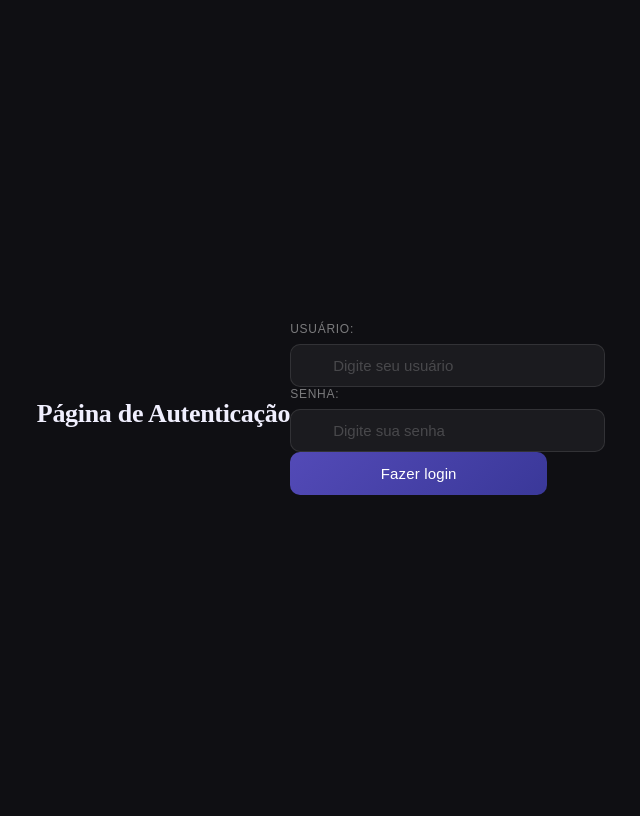
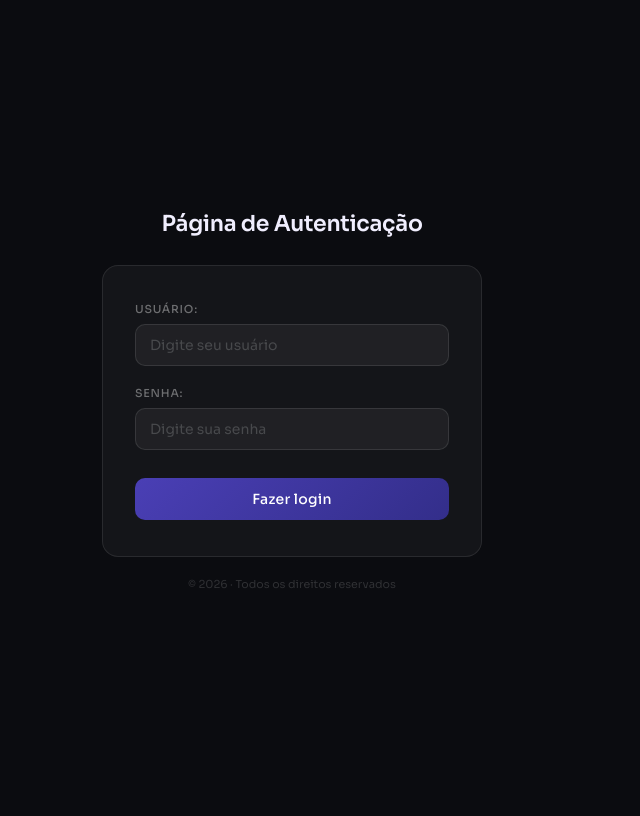
Before and after one commit to SouFigueiredo/extensionproject, a PHP site: page / in a window 1280 px wide. Shown: the whole page, without its empty margins (348-988 px from the left). After the commit the page ends 588 px from the top, so only its background shows below. Run offline with PHP 8.4, Linux system fonts and the light colour scheme.

Commit message:
Update style.css

```diff
--- a/style.css
+++ b/style.css
@@ -1,211 +1,121 @@
+@import url('https://fonts.googleapis.com/css2?family=Sora:wght@300;400;500;600&display=swap');
 
+*, *::before, *::after {
+  box-sizing: border-box;
+  margin: 0;
+  padding: 0;
+}
 
 body {
   min-height: 100vh;
-      background: #0f0f13;
+  background: #0b0c10;
   display: flex;
+  flex-direction: column;
   align-items: center;
   justify-content: center;
-      font-family: 'DM Sans', sans-serif;
-      overflow: hidden;
+  font-family: 'Sora', sans-serif;
+  color: #e8e6f0;
+  padding: 24px;
 }
 
-    .bg-glow {
-      position: fixed;
-      width: 600px;
-      height: 600px;
-      border-radius: 50%;
-      background: radial-gradient(circle, rgba(83,74,183,0.18) 0%, transparent 70%);
-      top: -100px;
-      left: -100px;
-      pointer-events: none;
+/* --- Header --- */
+header {
+  margin-bottom: 28px;
+  text-align: center;
 }
 
-    .bg-glow2 {
-      position: fixed;
-      width: 400px;
-      height: 400px;
-      border-radius: 50%;
-      background: radial-gradient(circle, rgba(29,158,117,0.12) 0%, transparent 70%);
-      bottom: -80px;
-      right: -80px;
-      pointer-events: none;
+header h1 {
+  font-size: 22px;
+  font-weight: 600;
+  color: #f0eefe;
+  letter-spacing: -0.3px;
 }
 
-    .card {
-      position: relative;
-      background: #18181f;
-      border: 1px solid rgba(255,255,255,0.08);
-      border-radius: 20px;
-      padding: 48px 44px;
+/* --- Formulário (card) --- */
+main {
   width: 100%;
-      max-width: 420px;
-      animation: fadeUp 0.5s ease both;
+  max-width: 380px;
+  background: rgba(255, 255, 255, 0.04);
+  border: 1px solid rgba(255, 255, 255, 0.09);
+  border-radius: 16px;
+  padding: 36px 32px;
+  animation: fadeUp 0.45s ease both;
 }
 
 @keyframes fadeUp {
-      from { opacity: 0; transform: translateY(24px); }
+  from { opacity: 0; transform: translateY(18px); }
   to   { opacity: 1; transform: translateY(0); }
 }
 
-    .logo-icon {
-      width: 44px;
-      height: 44px;
-      border-radius: 12px;
-      background: linear-gradient(135deg, #534AB7, #1D9E75);
-      display: flex;
-      align-items: center;
-      justify-content: center;
-      margin-bottom: 28px;
+/* --- Labels --- */
+label {
+  display: block;
+  font-size: 11px;
+  font-weight: 500;
+  letter-spacing: 0.07em;
+  text-transform: uppercase;
+  color: rgba(255, 255, 255, 0.38);
+  margin-bottom: 8px;
 }
 
-    .logo-icon svg {
-      width: 22px;
-      height: 22px;
-      fill: #fff;
-    }
-
-    h1 {
-      font-family: 'Playfair Display', serif;
-      font-size: 26px;
-      font-weight: 600;
-      color: #f0effe;
-      margin-bottom: 6px;
-      letter-spacing: -0.3px;
-    }
-
-    .subtitle {
+/* --- Inputs --- */
+input[type="text"],
+input[type="password"] {
+  width: 100%;
+  background: rgba(255, 255, 255, 0.05);
+  border: 1px solid rgba(255, 255, 255, 0.1);
+  border-radius: 10px;
+  padding: 11px 14px;
   font-size: 14px;
-      color: rgba(255,255,255,0.38);
-      margin-bottom: 36px;
-    }
-
-    .field {
+  color: #f0eefe;
+  font-family: 'Sora', sans-serif;
+  outline: none;
+  transition: border-color 0.2s, background 0.2s;
   margin-bottom: 20px;
 }
 
-    label {
-      display: block;
-      font-size: 12px;
-      font-weight: 500;
-      letter-spacing: 0.06em;
-      text-transform: uppercase;
-      color: rgba(255,255,255,0.45);
-      margin-bottom: 8px;
+input::placeholder {
+  color: rgba(255, 255, 255, 0.18);
 }
 
-    .input-wrap {
-      position: relative;
+input:focus {
+  border-color: rgba(74, 63, 181, 0.75);
+  background: rgba(74, 63, 181, 0.08);
 }
 
-    .input-icon {
-      position: absolute;
-      left: 14px;
-      top: 50%;
-      transform: translateY(-50%);
-      color: rgba(255,255,255,0.25);
-      pointer-events: none;
-      display: flex;
+/* --- Esconder os <br> com display none no label+input já resolve,
+       mas como o HTML usa br, vamos só garantir o espaçamento via inputs --- */
+br {
+  display: none;
 }
 
-    input[type="text"],
-    input[type="password"] {
-      width: 100%;
-      background: rgba(255,255,255,0.05);
-      border: 1px solid rgba(255,255,255,0.1);
-      border-radius: 10px;
-      padding: 12px 14px 12px 42px;
-      font-size: 15px;
-      color: #f0effe;
-      font-family: 'DM Sans', sans-serif;
-      outline: none;
-      transition: border-color 0.2s, background 0.2s;
-    }
-
-    input::placeholder { color: rgba(255,255,255,0.2); }
-
-    input:focus {
-      border-color: rgba(83,74,183,0.7);
-      background: rgba(83,74,183,0.07);
-    }
-
-    .toggle-pass {
-      position: absolute;
-      right: 14px;
-      top: 50%;
-      transform: translateY(-50%);
-      background: none;
-      border: none;
-      cursor: pointer;
-      color: rgba(255,255,255,0.25);
-      padding: 0;
-      display: flex;
-      transition: color 0.2s;
-    }
-
-    .toggle-pass:hover { color: rgba(255,255,255,0.55); }
-
-    .forgot {
-      text-align: right;
-      margin-top: -12px;
-      margin-bottom: 28px;
-    }
-
-    .forgot a {
-      font-size: 12px;
-      color: rgba(83,74,183,0.85);
-      text-decoration: none;
-      transition: color 0.2s;
-    }
-
-    .forgot a:hover { color: #8f88e0; }
-
+/* --- Botão --- */
 button[type="submit"] {
   width: 100%;
-      padding: 13px;
+  margin-top: 8px;
+  padding: 12px;
   border-radius: 10px;
   border: none;
-      background: linear-gradient(135deg, #534AB7 0%, #3a3899 100%);
+  background: linear-gradient(135deg, #4a3fb5, #332e8a);
   color: #fff;
-      font-size: 15px;
+  font-size: 14px;
   font-weight: 500;
-      font-family: 'DM Sans', sans-serif;
+  font-family: 'Sora', sans-serif;
   cursor: pointer;
-      letter-spacing: 0.01em;
+  letter-spacing: 0.02em;
   transition: opacity 0.2s, transform 0.15s;
 }
 
-    button[type="submit"]:hover  { opacity: 0.9; }
+button[type="submit"]:hover  { opacity: 0.88; }
 button[type="submit"]:active { transform: scale(0.98); }
 
-    .divider {
-      display: flex;
-      align-items: center;
-      gap: 12px;
-      margin: 24px 0;
-      color: rgba(255,255,255,0.18);
-      font-size: 12px;
+/* --- Footer --- */
+footer {
+  margin-top: 20px;
+  font-size: 11px;
+  color: rgba(255, 255, 255, 0.15);
 }
 
-    .divider::before,
-    .divider::after {
-      content: '';
-      flex: 1;
-      height: 1px;
-      background: rgba(255,255,255,0.08);
+footer::after {
+  content: '© 2026 · Todos os direitos reservados';
 }
-
-    .register-link {
-      text-align: center;
-      font-size: 13.5px;
-      color: rgba(255,255,255,0.35);
-    }
-
-    .register-link a {
-      color: #7F77DD;
-      text-decoration: none;
-      font-weight: 500;
-      transition: color 0.2s;
-    }
-
-    .register-link a:hover { color: #a9a3f0; }
```
Lines whose indentation alone changed are shown as unchanged.
